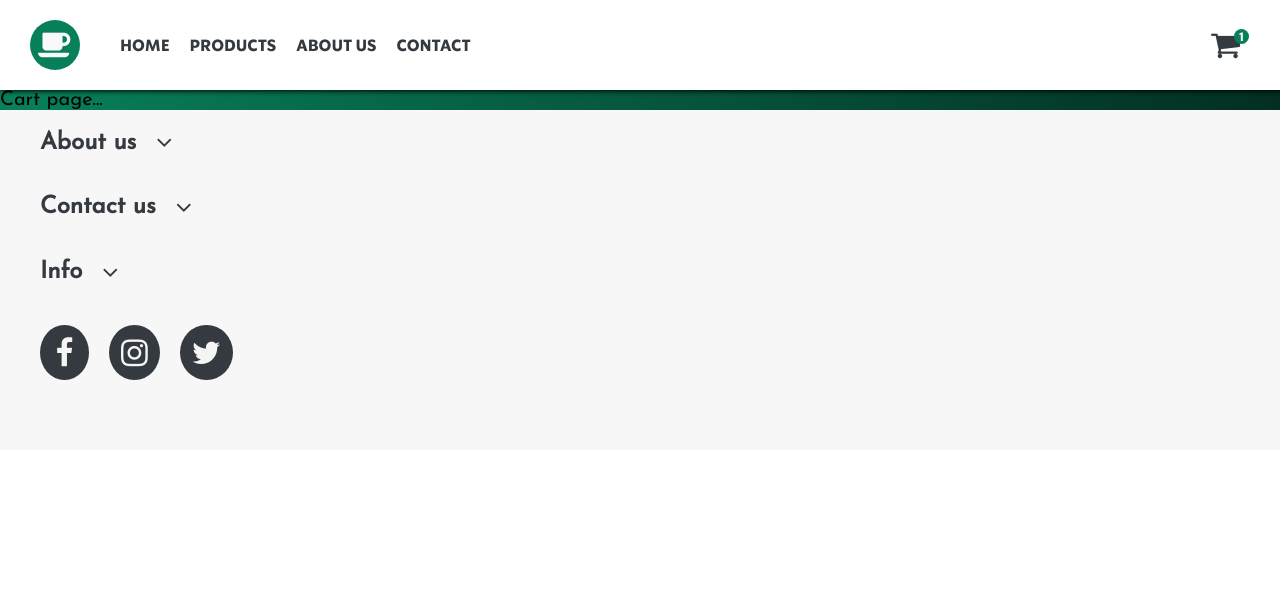
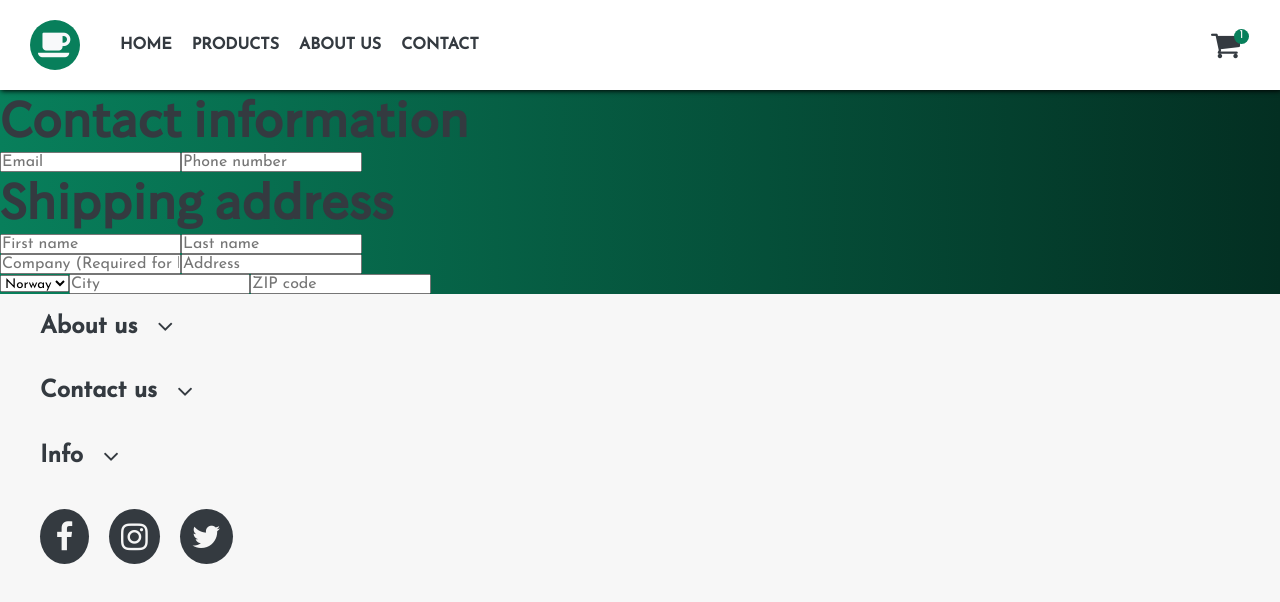
Before and after one commit to Group10-IDATA2301-IDATA2306/Mocha-cafe, a React (Create React App) app: page /cart in a window 1280 px wide. Shown: the top 602 px of the page. Built offline with nearby package versions, Linux system fonts and the light colour scheme; a web font is replaced by a local one.

Commit message:
Minor changes

```diff
--- a/public/index.html
+++ b/public/index.html
@@ -1,20 +1,24 @@
 <!DOCTYPE html>
 <html lang="en">
+
 <head>
   <meta charset="utf-8" />
   <link rel="icon" href="%PUBLIC_URL%/favicon.ico" />
   <meta name="viewport" content="width=device-width, initial-scale=1" />
-    <link rel="stylesheet" href="https://cdnjs.cloudflare.com/ajax/libs/font-awesome/4.7.0/css/font-awesome.min.css"></link>
+  <link rel="stylesheet" href="https://cdnjs.cloudflare.com/ajax/libs/font-awesome/4.7.0/css/font-awesome.min.css">
+  </link>
   <link rel="stylesheet" href="https://fonts.googleapis.com/css2?family=Tilt+Neon">
   <link rel="preconnect" href="https://fonts.googleapis.com">
   <link rel="preconnect" href="https://fonts.gstatic.com" crossorigin>
-    <link href="https://fonts.googleapis.com/css2?family=Josefin+Sans:wght@400&display=swap" rel="stylesheet">
+  <link href="https://fonts.googleapis.com/css2?family=Josefin+Sans:wght@400;500&display=swap" rel="stylesheet">
 
   <title>Homepage</title>
 </head>
+
 <body>
   <!-- <img src="/img/Coffe L 2295 x 1311.jpg" alt="gwergerg"> -->
   <noscript>You need to enable JavaScript to run this app.</noscript>
   <div id="root"></div>
 </body>
+
 </html>
--- a/src/Navigation/Navbar.css
+++ b/src/Navigation/Navbar.css
@@ -12,6 +12,7 @@ nav {
 nav > a {
     text-decoration: none;
     color: rgb(24, 24, 24);
+    font-weight: bold;
 }
 
 nav > i,h4{
--- a/src/Pages/Cart/Cart.js
+++ b/src/Pages/Cart/Cart.js
@@ -1,9 +1,12 @@
+import { ContactInformation } from '../../components/forms/ContactInformation';
+import { ShippingAddress } from './ShippingAddress';
 import './Cart.css';
 
 export function Cart() {
     return (
         <>
-            <p>Cart page...</p>
+            <ContactInformation></ContactInformation>
+            <ShippingAddress></ShippingAddress>
         </>
     );
 }
--- /dev/null
+++ b/src/Pages/Cart/ShippingAddress.js
@@ -0,0 +1,23 @@
+export function ShippingAddress() {
+    return (
+        <div classNameName="formWrapper">
+            <h2 classNameName="formHeader">
+                Shipping address
+            </h2>
+            <div className="formInputWrapper">
+                <input type="text" placeholder="First name" className="formInput" />
+                <input type="text" placeholder="Last name" className="formInput" />
+            </div>
+            <input type="text" placeholder="Company (Required for business addresses)" className="formInput" />
+            <input type="text" placeholder="Address" className="formInput" />
+            <div className="formInputWrapper">
+                <select name="country" id="countryDropDown" className="formInput">
+                    <option value="Norway" className="formOption">Norway</option>
+                    <option value="Sweden" className="formOption">Sweden</option>
+                </select>
+                <input type="text" placeholder="City" className="formInput" />
+                <input type="text" placeholder="ZIP code" className="formInput" />
+            </div>
+        </div>
+    )
+}
--- /dev/null
+++ b/src/components/forms/ContactInformation.js
@@ -0,0 +1,11 @@
+export function ContactInformation() {
+    return (
+        <div className="formWrapper">
+            <h2 className="formHeader">
+                Contact information
+            </h2>
+            <input type="text" placeholder="Email" className="formInput" />
+            <input type="text" placeholder="Phone number" className="formInput"/>
+        </div>
+    )
+}
--- a/src/index.css
+++ b/src/index.css
@@ -13,7 +13,7 @@ html, body {
 * {
     margin: 0;
     padding: 0;
-    font-family: 'SoDoSans-Bold',sans-serif;
+    font-family: 'Josefin Sans', sans-serif;
 }
 
 p {
```
Lines whose indentation alone changed are shown as unchanged.
